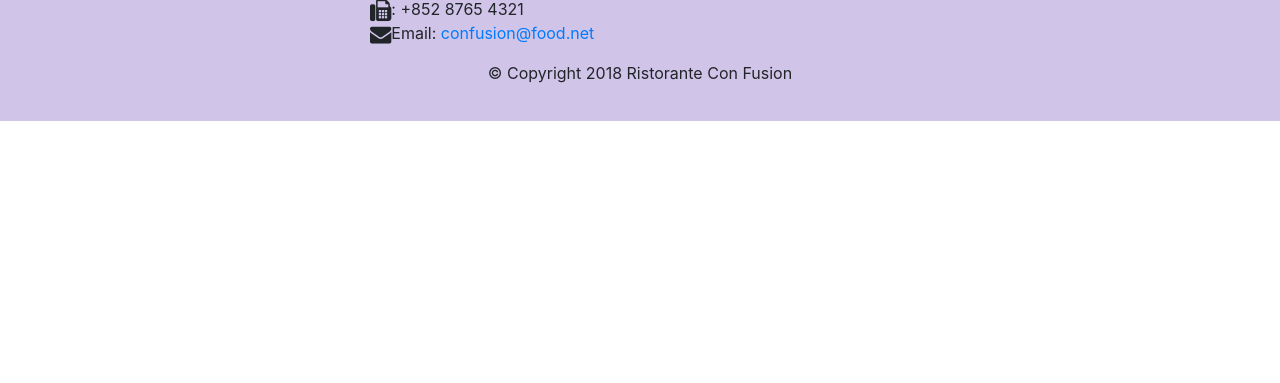
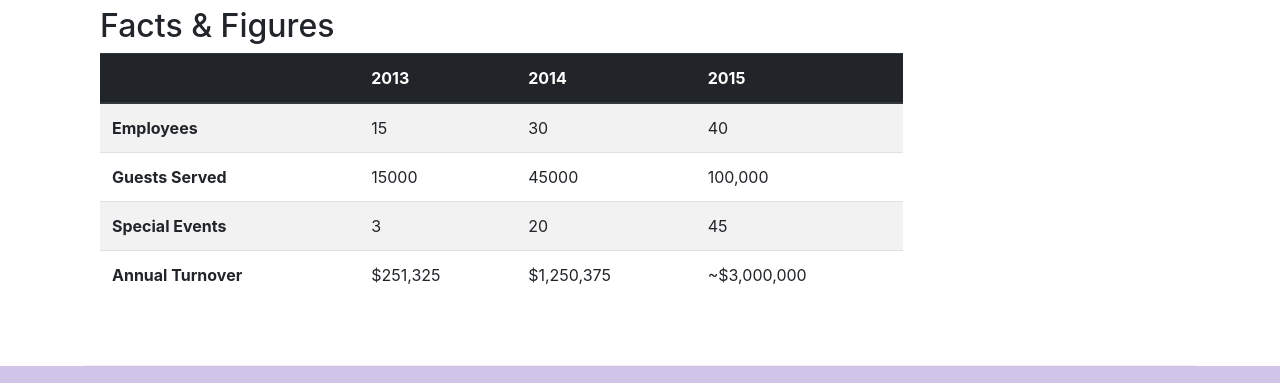
Before and after one commit to rahulsh18/conFusion, a website: page aboutus.html in a window 1280 px wide. Shown: the part 1705-2088 px from the top of the page. Before the commit the page ends 1826 px from the top, so only its background shows below. Drawn offline with nearby package versions, Linux system fonts and the light colour scheme.

Commit message:
tables and cards

```diff
--- a/aboutus.html
+++ b/aboutus.html
@@ -60,12 +60,39 @@
         </div>
 
         <div class="row row-content">
-            <div class="col-12 col-sm-6 col-md-6 col-lg-6 col-xl-6">
+            <div class="col-sm-6">
                 <h2>Our History</h2>
                 <p>Started in 2010, Ristorante con Fusion quickly established itself as a culinary icon par excellence in Hong Kong. With its unique brand of world fusion cuisine that can be found nowhere else, it enjoys patronage from the A-list clientele in Hong Kong.  Featuring four of the best three-star Michelin chefs in the world, you never know what will arrive on your plate the next time you visit us.</p>
                 <p>The restaurant traces its humble beginnings to <em>The Frying Pan</em>, a successful chain started by our CEO, Mr. Peter Pan, that featured for the first time the world's best cuisines in a pan.</p>
             </div>
-            <div>
+            <div class="col-sm">
+                <div class="card">
+                    <h3 class="card-header bg-primary text-white">Facts At a Glance</h3>
+                    <div class="card-body">
+                       <dl class="row">
+                           <dt class="col-6">Started</dt>
+                           <dd class="col-6">3 Feb. 2013</dd>
+                           <dt class="col-6">Major Stake Holder</dt>
+                           <dd class="col-6">HK Fine Foods Inc.</dd>
+                           <dt class="col-6">Last Year's Turnover</dt>
+                           <dd class="col-6">$1,250,375</dd>
+                           <dt class="col-6">Employees</dt>
+                           <dd class="col-6">40</dd>
+                       </dl>
+                    </div>
+                </div>
+            </div>
+            <div class="col-12">
+                <div class="card card-body bg-light">
+                    <blockquote class="blockquote">
+                        <p class="mb-0">You better cut the pizza in four pieces because I'm not hungry enough to eat six.</p>
+                        <footer class="blockquote-footer">Yogi Berra,
+                            <cite title="Source Title">The Wit and Wisdom of Yogi Berra, P. Pepe, Diversion Books, 2014
+
+                            </cite>
+                        </footer>
+                    </blockquote>
+                </div>
             </div>
         </div>
 
@@ -83,7 +110,50 @@
                 <p class="d-none d-sm-block">Award winning three-star Michelin chef with wide International experience having worked closely with whos-who in the culinary world, he specializes in creating mouthwatering Indo-Italian fusion experiences. He says, <em>Put together the cuisines from the two craziest cultures, and you get a winning hit! Amma Mia!</em></p>
             </div>
        </div>
-
+       <div class="row row-content">
+           <div class="col-12 col-sm-9">
+               <h2>Facts &amp; Figures</h2>
+               <div class="table-responsive">
+                <table class="table table-striped">
+                    <thead class="thead-dark">
+                        <tr>
+                            <th>&nbsp;</th>
+                            <th>2013</th>
+                            <th>2014</th>
+                            <th>2015</th>
+                        </tr>
+                    </thead>
+                    <tbody>
+                        <tr>
+                            <th>Employees</th>
+                            <td>15</td>
+                            <td>30</td>
+                            <td>40</td>
+                        </tr>
+                        <tr>
+                            <th>Guests Served</th>
+                            <td>15000</td>
+                            <td>45000</td>
+                            <td>100,000</td>
+                        </tr>
+                        <tr>
+                            <th>Special Events</th>
+                            <td>3</td>
+                            <td>20</td>
+                            <td>45</td>
+                        </tr>
+                        <tr>
+                            <th>Annual Turnover</th>
+                            <td>$251,325</td>
+                            <td>$1,250,375</td>
+                            <td>~$3,000,000</td>
+                        </tr>
+                    </tbody>
+                </table>
+            </div>
+           </div>
+           <div class="col-12 col-sm-3"></div>
+       </div>
     </div>
 
     <footer class="footer">
```
